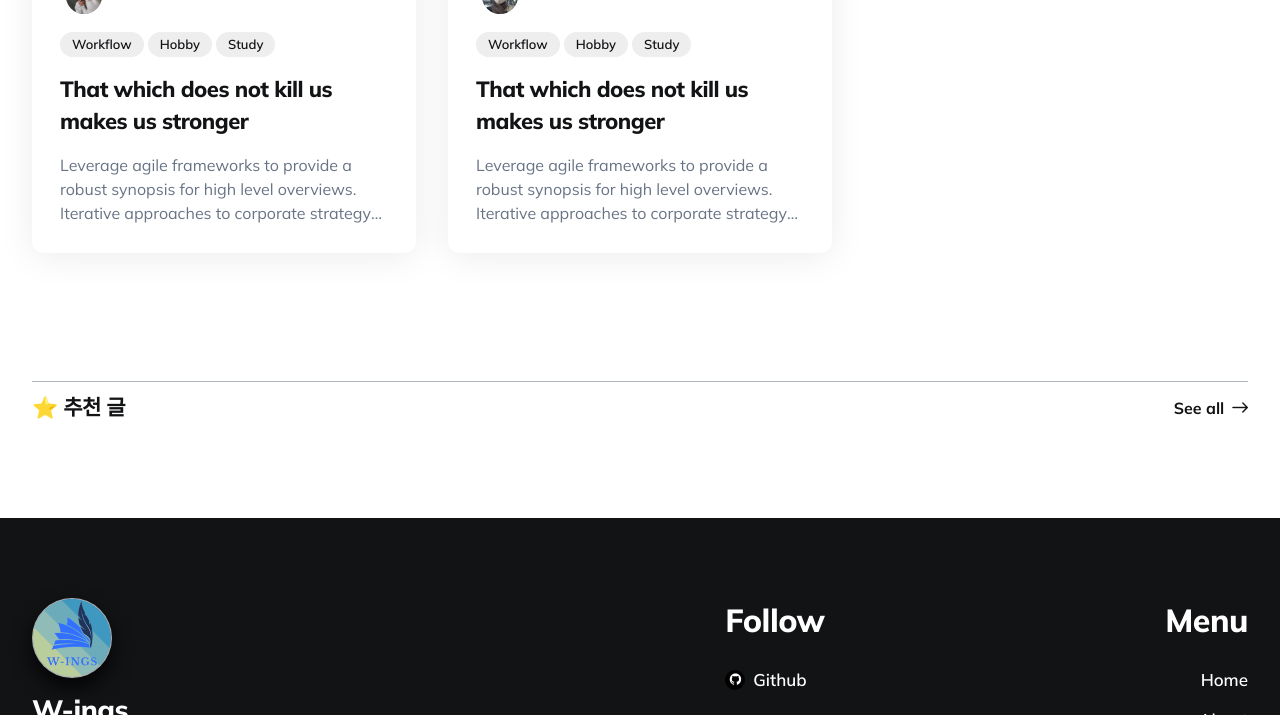
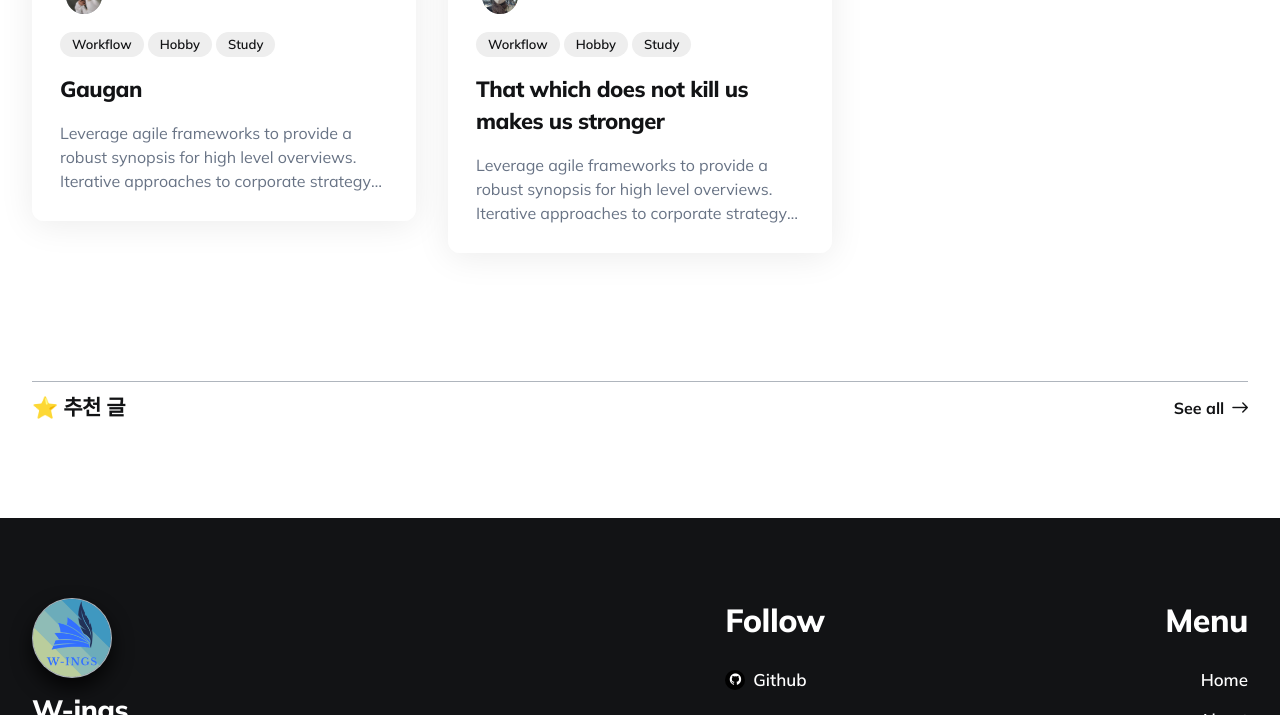
Before and after one commit to w-ings/w-ings.github.io, a Jekyll site: the page built from index.html, in a window 1280 px wide and 900 px high, scrolled down 941 px, cut to the strip 185-900 px from the top of the window. Built offline with Jekyll 4.4.1, drawn with Linux system fonts in a browser that asks for light colours; some web fonts are replaced; the list of posts is cut into pages by our own code.

Commit message:
Update 2023-03-06-gau-gan.md

```diff
--- a/_posts/2023-03-06-gau-gan.md
+++ b/_posts/2023-03-06-gau-gan.md
@@ -1,6 +1,6 @@
 ---
 layout: post
-title: That which does not kill us makes us stronger
+title: Gaugan
 description: Leverage agile frameworks to provide a robust synopsis for high level overviews. Iterative approaches to corporate strategy foster collaborative thinking to further the overall value proposition.
 date: 2023-02-28 00:00:00 +0800
 author: daeun
```
